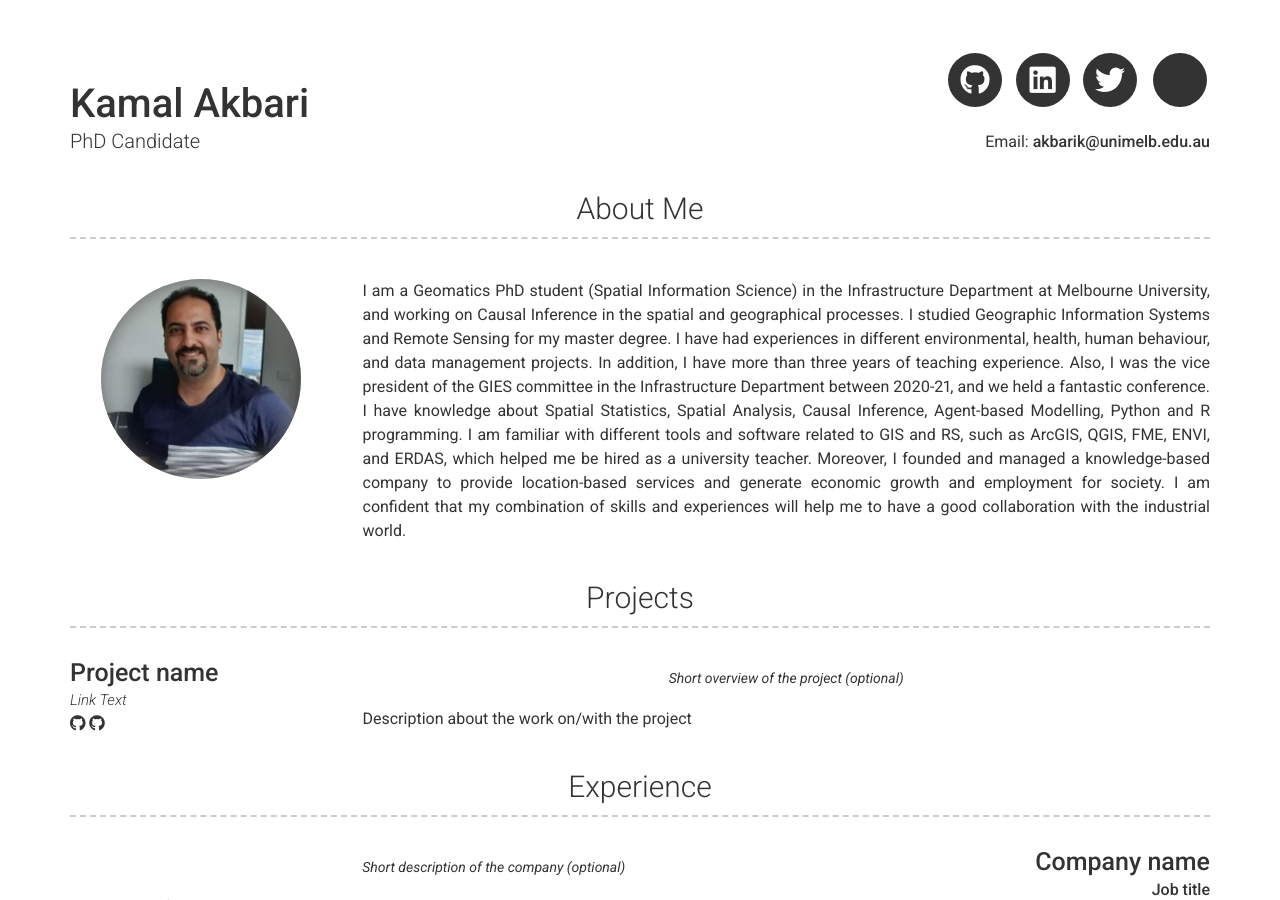
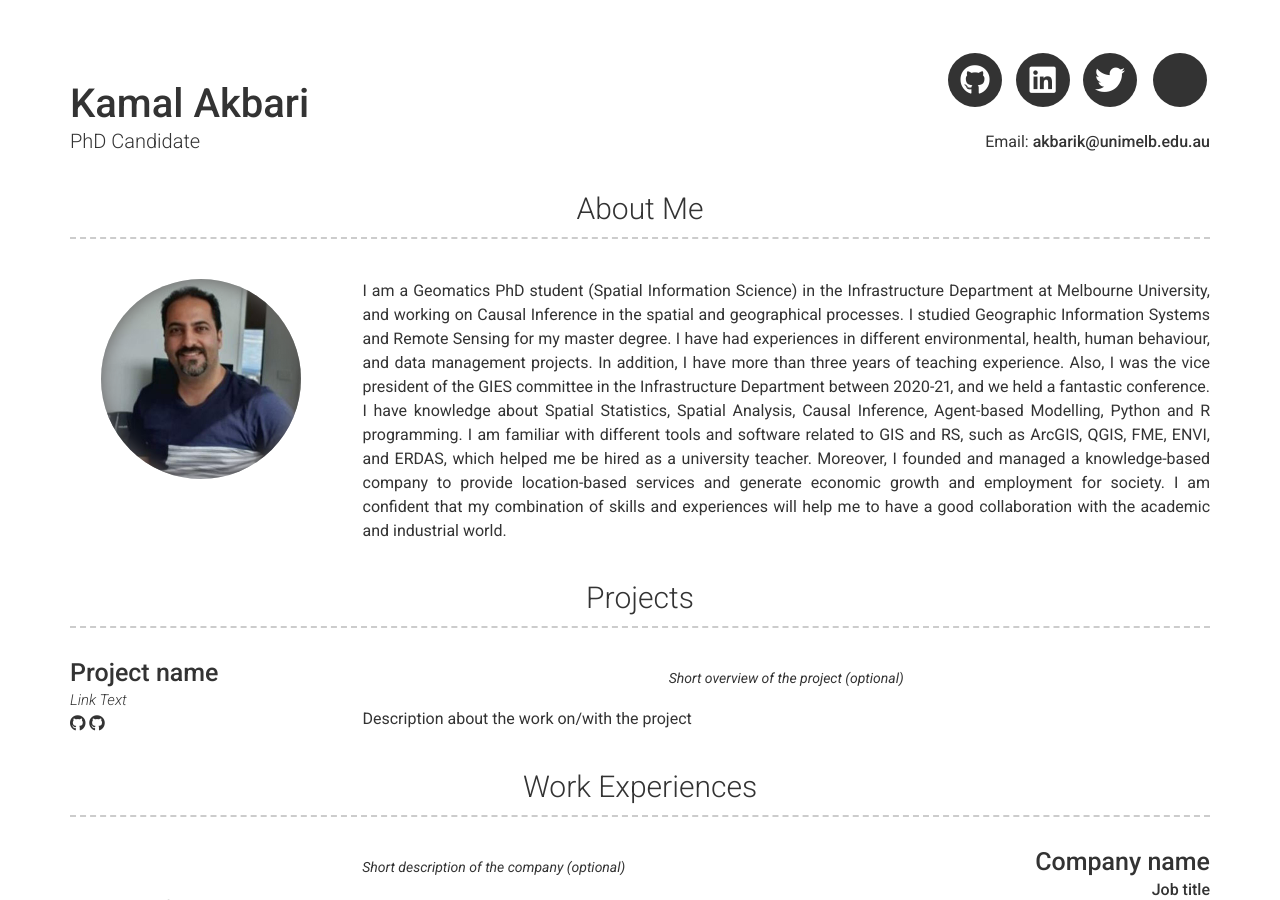
Before and after one commit to kamalakbari7/Who-am-I, a Jekyll site: the page built from index.md, in a window 1280 px wide and 900 px high. Built offline with Jekyll 4.4.1, drawn with Linux system fonts in a browser that asks for light colours; nearby versions of some CDN libraries.

Commit message:
Update _config.yml

```diff
--- a/_config.yml
+++ b/_config.yml
@@ -46,10 +46,11 @@ about_content: | # this will include new lines to allow paragraphs
 
   I am a Geomatics PhD student (Spatial Information Science) in the  Infrastructure Department at Melbourne University, and working on Causal Inference in the spatial and geographical processes. I studied Geographic Information Systems and Remote Sensing for my master degree. I have had experiences in different environmental, health, human behaviour, and data management projects. In addition, I have more than three years of teaching experience. Also, I was the vice president of the GIES committee in the Infrastructure Department between 2020-21, and we held a fantastic conference.
   I have knowledge about Spatial Statistics, Spatial Analysis, Causal Inference, Agent-based Modelling, Python and R programming. I am familiar with different tools and software related to GIS and RS, such as ArcGIS, QGIS, FME, ENVI, and ERDAS, which helped me be hired as a university teacher. Moreover, I founded and managed a knowledge-based company to provide location-based services and generate economic growth and employment for society.
-  I am confident that my combination of skills and experiences will help me to have a good collaboration with the industrial world.
+  I am confident that my combination of skills and experiences will help me to have a good collaboration with the academic and industrial world.
 
 
 content:
+
   - title: Projects # Title for the section
     layout: list # Type of content section (list/text)
     content:
@@ -68,7 +69,8 @@ content:
           Short overview of the project (optional)
         description: | # this will include new lines to allow paragraphs
           Description about the work on/with the project
-  - title: Experience
+
+  - title: Work Experiences
     layout: list
     content:
       - layout: right
@@ -80,6 +82,8 @@ content:
           Short description of the company (optional)
         description: | # this will include new lines to allow paragraphs
           Description of role
+
+
   - title: Education
     layout: list
     content:
@@ -91,6 +95,8 @@ content:
           Short institution or course description (optional)
         description: | # this will include new lines to allow paragraphs
           Description of qualification
+
+
   - title: A Little More About Me
     layout: text
     content: | # this will include new lines to allow paragraphs
```
